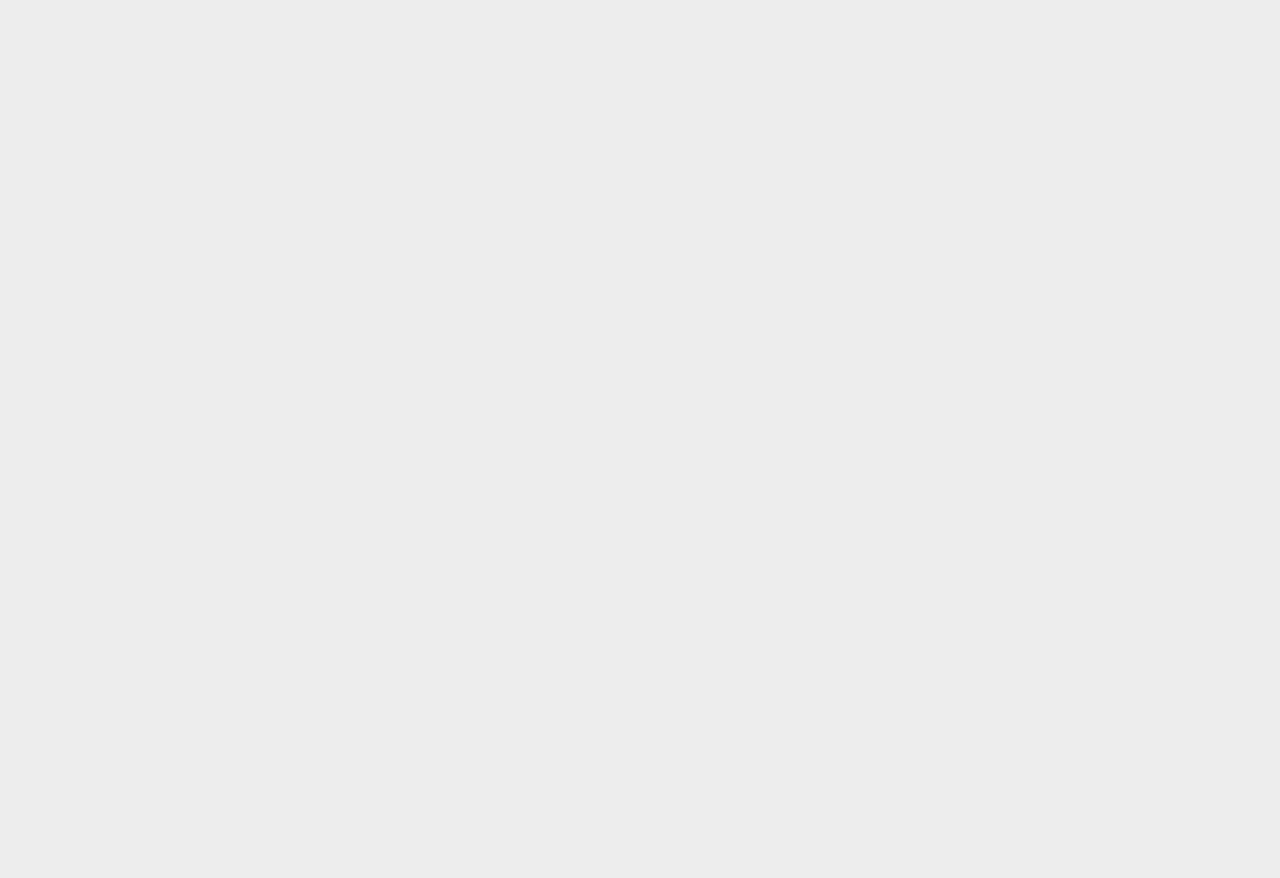
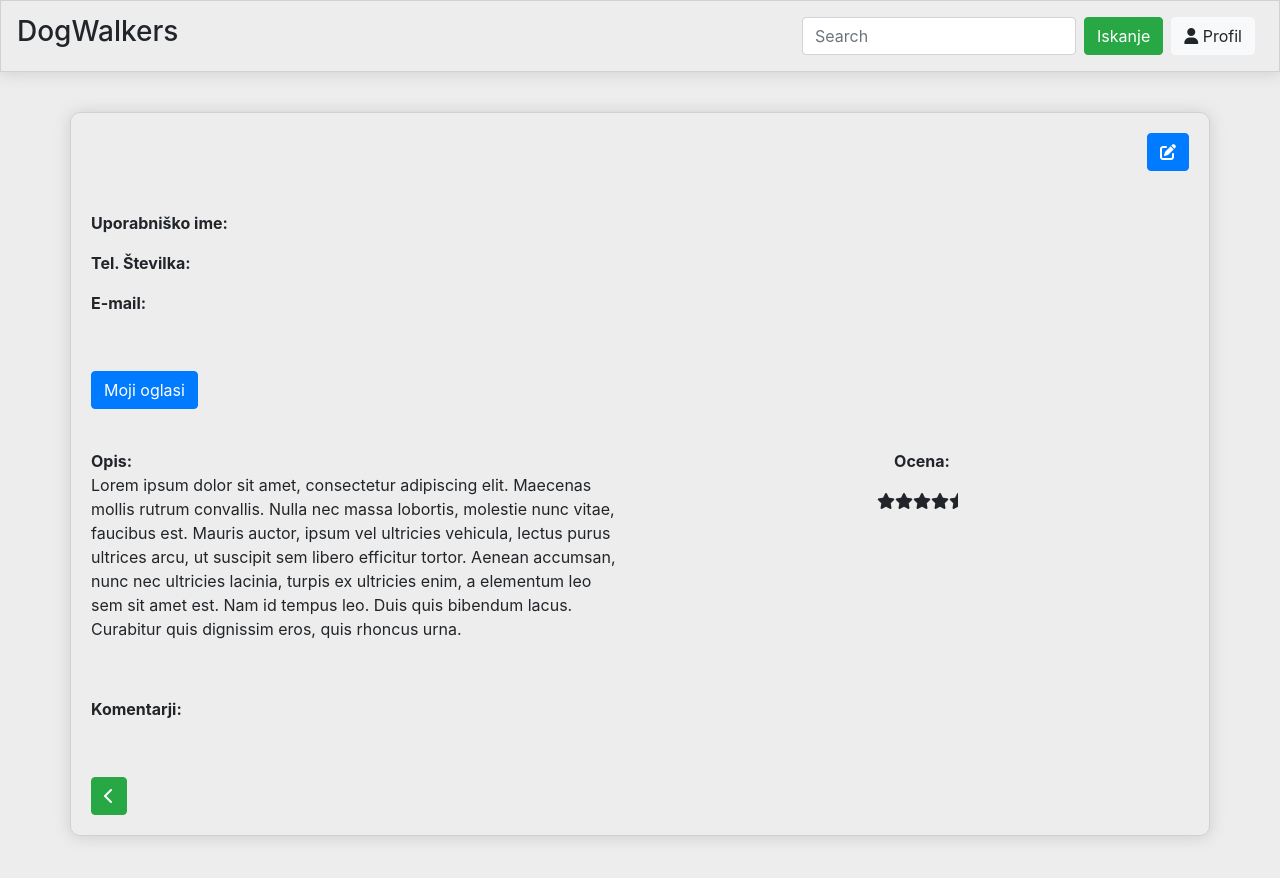
Before and after one commit to mynameisgasper/TPO, an Angular app in the folder src/app_public/: page /profil in a window 1280 px wide. Before the commit this address led to /. Shown: the top 878 px of the page. Before the commit the page ends 800 px from the top, so only its background shows below. Built offline with nearby package versions, Linux system fonts and the light colour scheme.

Commit message:
profil uporabnika frontend #8

```diff
--- a/src/app_public/src/app/Models/Comment.ts
+++ b/src/app_public/src/app/Models/Comment.ts
@@ -1,3 +1,4 @@
 export class Comment{
+  owner: string
   content: string
 }
--- /dev/null
+++ b/src/app_public/src/app/components/komentar/komentar.component.html
@@ -0,0 +1 @@
+<p>komentar works!</p>
--- /dev/null
+++ b/src/app_public/src/app/components/komentar/komentar.component.ts
@@ -0,0 +1,22 @@
+import { Component, Input, OnInit } from '@angular/core';
+import { Comment } from "../../Models/Comment";
+
+@Component({
+  selector: 'app-komentar',
+  templateUrl: './komentar.component.html',
+  styleUrls: ['./komentar.component.css']
+})
+export class KomentarComponent implements OnInit {
+  @Input("komentar") komentar:Comment;
+
+  constructor() { }
+
+  ngOnInit(): void {
+    if(this.komentar){
+      console.log(this.komentar)
+    }else {
+      console.info("nedefiniran")
+    }
+  }
+
+}
--- /dev/null
+++ b/src/app_public/src/app/components/profil-uporabnika/profil-uporabnika.component.css
@@ -0,0 +1,37 @@
+.main-container {
+    margin-bottom: 10vh;
+    padding: 20px;
+    border: 1px solid rgba(209, 209, 209, 1);
+    border-radius: 10px;
+    -webkit-box-shadow: 0px 1px 15px 1px rgba(209, 209, 209, 1);
+    -moz-box-shadow: 0px 1px 15px 1px rgba(209, 209, 209, 1);
+    box-shadow: 0px 1px 15px 1px rgba(209, 209, 209, 1);
+}
+
+#deleteButton {
+    float: right;
+}
+
+#naslovOglas {
+    text-align: center
+}
+
+.delete-row {
+    margin-bottom: 0;
+}
+
+.bottom-row {
+    margin-left: 15vh;
+}
+
+.ocenaStar{
+    text-align: center;
+    margin: 0 auto;
+}
+
+@media only screen and (max-width: 991px) {
+
+    .opisProfila {
+        width: 75%;
+    }
+}
--- /dev/null
+++ b/src/app_public/src/app/components/profil-uporabnika/profil-uporabnika.component.html
@@ -0,0 +1,62 @@
+<main>
+    <app-navbar></app-navbar>
+
+    <div class="container main-container">
+        <div class="row">
+            <div class="col-12 col-md-12 col-lg-12 col-xl-12">
+                <button class="btn btn-primary" id="editButton" type="button" style="float:right">
+                    <i class="fas fa-edit"></i>
+                </button>
+            </div>
+        </div>
+
+        <div class="row">
+            <div class="col-6 col-md-6 col-lg-6 col-xl-6">
+                <p id="imeUporabnika"><b>Uporabniško ime:</b></p>
+                <p id="telUporabnika"><b>Tel. Številka:</b></p>
+                <p id="mailUporabnika"><b>E-mail:</b></p>
+            </div>
+        </div>
+
+        <div class="row">
+            <div class="col-12 col-md-12 col-lg-12 col-xl-12">
+                <button class="btn btn-primary" routerLink="/">Moji oglasi</button>
+            </div>
+        </div>
+
+        <div class="row">
+            <div class="col-6 col-md-6 col-lg-6 col-xl-6">
+                <p id="opisProfila" class="opisProfila"><b>Opis: </b><br>Lorem ipsum dolor sit amet, consectetur adipiscing elit. Maecenas mollis rutrum convallis. Nulla nec massa lobortis, molestie nunc vitae, faucibus est. Mauris auctor, ipsum vel ultricies vehicula, lectus purus ultrices
+                    arcu, ut suscipit sem libero efficitur tortor. Aenean accumsan, nunc nec ultricies lacinia, turpis ex ultricies enim, a elementum leo sem sit amet est. Nam id tempus leo. Duis quis bibendum lacus. Curabitur quis dignissim eros, quis
+                    rhoncus urna.
+                </p>
+            </div>
+            <div class="col-6 col-md-6 col-lg-6 col-xl-6">
+                <div id="ocenaZvezde" class="ocenaStar">
+                    <p><b>Ocena:</b><br></p>
+                    <i class="fas fa-star"></i>
+                    <i class="fas fa-star"></i>
+                    <i class="fas fa-star"></i>
+                    <i class="fas fa-star"></i>
+                    <i class="fas fa-star-half"></i>
+                </div>
+            </div>
+        </div>
+
+        <div class="row">
+            <div class="col-12 col-md-12 col-lg-12 col-xl-12">
+                <p id="komentarjiProfila" class="opisProfila"><b>Komentarji: </b><br></p>
+
+            </div>
+        </div>
+
+        <div class="row delete-row">
+            <div class="col-6 col-md-6 col-lg-6 col-xl-6">
+                <button class="btn btn-success" id="backButton" routerLink="/">
+                    <i class="fas fa-chevron-left"></i>
+                </button>
+            </div>
+        </div>
+
+    </div>
+</main>
--- /dev/null
+++ b/src/app_public/src/app/components/profil-uporabnika/profil-uporabnika.component.ts
@@ -0,0 +1,24 @@
+import { Component, Input, OnInit } from '@angular/core';
+import { Comment } from "../../Models/Comment";
+
+@Component({
+  selector: 'app-profil-uporabnika',
+  templateUrl: './profil-uporabnika.component.html',
+  styleUrls: ['./profil-uporabnika.component.css']
+})
+export class ProfilUporabnikaComponent implements OnInit {
+
+  komentarji:Comment[] = []
+
+  constructor() { }
+
+  ngOnInit(): void {
+    //todo pridobi vse oglase iz backenda
+    this.pridobiVseKomentarje()
+  }
+
+  pridobiVseKomentarje(){
+    //TODO
+  }
+
+}
--- /dev/null
+++ b/src/app_public/src/app/components/urejanje-profila/urejanje-profila.component.ts
@@ -0,0 +1,15 @@
+import { Component, OnInit } from '@angular/core';
+
+@Component({
+  selector: 'app-urejanje-profila',
+  templateUrl: './urejanje-profila.component.html',
+  styleUrls: ['./urejanje-profila.component.css']
+})
+export class UrejanjeProfilaComponent implements OnInit {
+
+  constructor() { }
+
+  ngOnInit(): void {
+  }
+
+}
```
Also changed, not shown: src/app_public/src/app/app.module.ts (+14 -2 lines), src/app_public/src/app/components/komentar/komentar.component.css (added), src/app_public/src/app/components/urejanje-profila/urejanje-profila.component.css (added), src/app_public/src/app/components/urejanje-profila/urejanje-profila.component.html (added).
